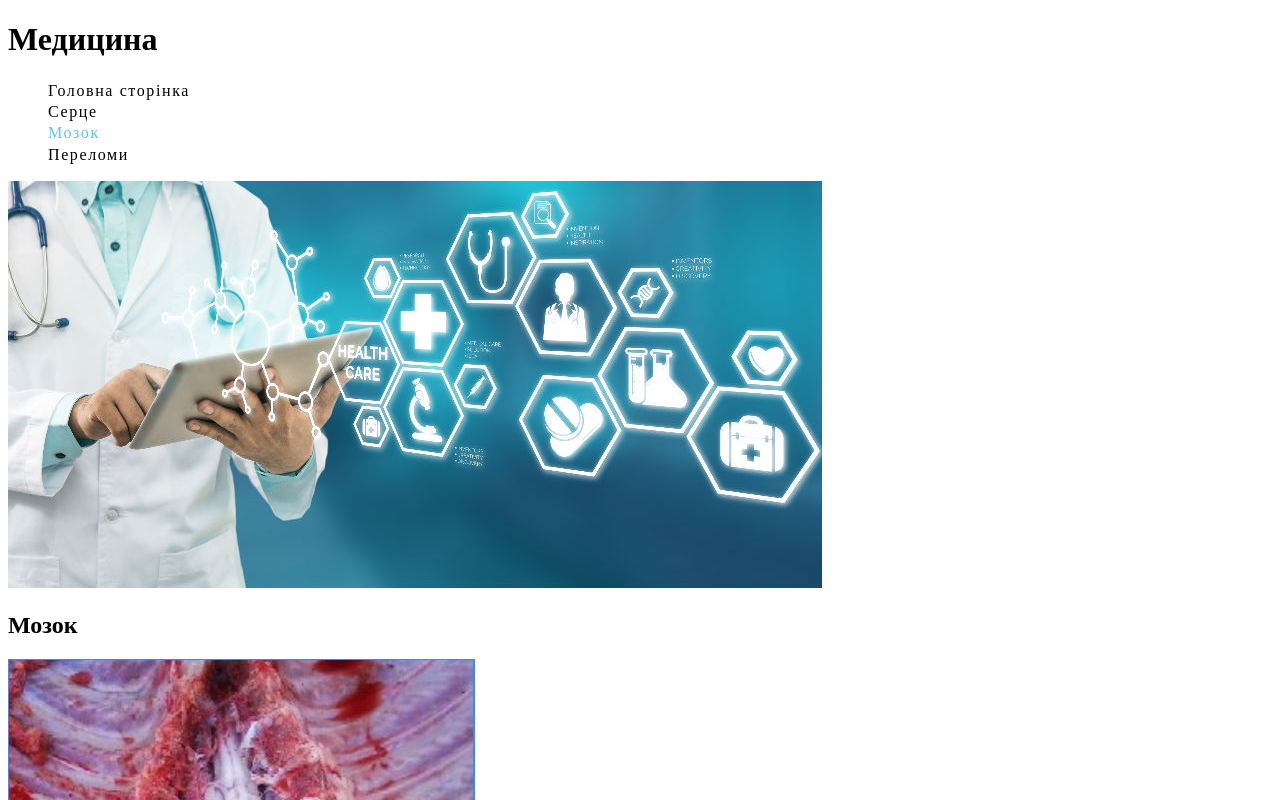
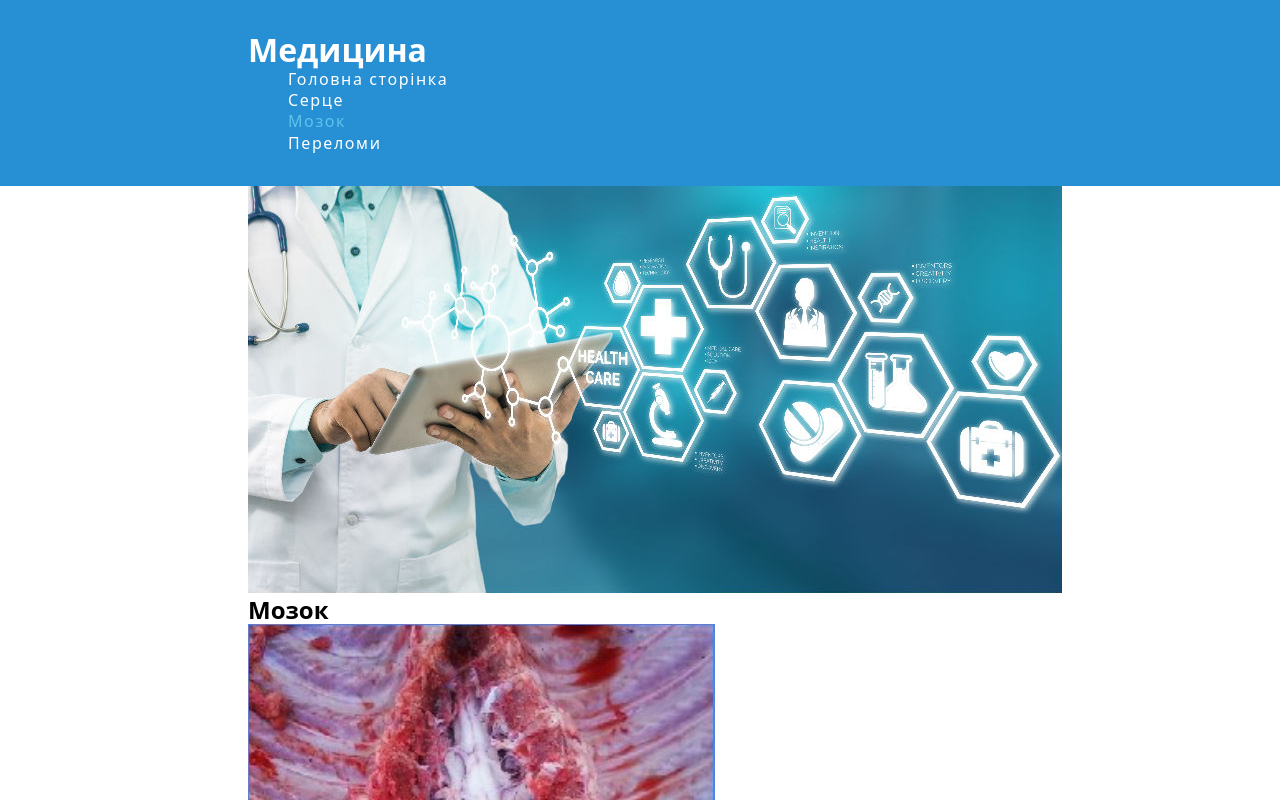
Before and after one commit to HARP2/work1, a plain HTML site: page brain-1.html in a window 1280 px wide. Shown: the top 800 px of the page. Drawn offline with nearby package versions, Linux system fonts and the light colour scheme.

Commit message:
поставив все поцентру

```diff
--- a/brain-1.html
+++ b/brain-1.html
@@ -4,11 +4,13 @@
     <meta charset="UTF-8">
     <meta http-equiv="X-UA-Compatible" content="IE=edge">
     <meta name="viewport" content="width=device-width, initial-scale=1.0">
+    <link rel="stylesheet" href="https://cdnjs.cloudflare.com/ajax/libs/modern-normalize/1.1.0/modern-normalize.min.css" integrity="sha512-wpPYUAdjBVSE4KJnH1VR1HeZfpl1ub8YT/NKx4PuQ5NmX2tKuGu6U/JRp5y+Y8XG2tV+wKQpNHVUX03MfMFn9Q==" crossorigin="anonymous" referrerpolicy="no-referrer" />
     <title>brain</title>
     <link rel="stylesheet" href="./css/main.css">
 </head>
 <body>
-    <header>
+    <header class="header">
+        <div class="container">
         <h1 class="logo"> Медицина </h1>
         <nav>
              <ul class="site-nav list">
@@ -18,27 +20,36 @@
                 <li><a href="./fractures-1.html" class="link"> Переломи </a></li>
             </ul>
         </nav>
+        </div>
     </header>
     <main>
-        <section>
+        <section class="hero">
+            <div class="container">
             <img src="./image/головний фон.jpg" alt="df">
-            <h2 class="title">Мозок</h2>
+            <h2 class="hero-title title">Мозок</h2>
+            </div>
         </section>
         <section>
+            <div class="container">
             <img src="./image/мозок1.jpg" alt="df">
             <h2 class="title">Спиний мозок</h2>
             <p class="text">Спинний мозок (лат. medulla spinalis) — відділ центральної нервової системи, що розміщений у хребтовому каналі, та виконує рефлекторну й провідникову функції. Він починається на рівні нижнього краю отвору потиличної кістки та є безпосереднім продовженням довгастого мозку (нижньої частини головного мозку), а внизу (на рівні І-ІІ поперекових хребців) закінчується конусоподібним звуженням (conus medullaris), від якого вниз відходить кінцева нитка, сформована із сполучної тканини. Ця нитка спускається в крижовий канал і прикріплюється до його стінки. Спинний мозок у дорослої людини являє собою тяж довжиною 41-45 см, дещо сплющений спереду назад, діаметром — 1 см, масою близько 35 грамів.
             </p>
+        </div>
         </section>
         <section>
+            <div class="container">
             <img src="./image/мозок2.JPG" alt="df">
             <h2 class="title">Аденома гіпофіза</h2>
             <p class="text">Аденома гіпофіза — пухлина залозистої тканини гіпофіза (розвиваються з передньої долі - аденогіпофіза). У більшості випадків причина залишається невстановленою.
             </p>
+        </div>
         </section>
         <section>
+            <div class="container">
             <img src="./image/мозок3.jpg" alt="df">
             <h2 class="title">Приголомшлива фотографія, що показує мозок</h2>
+                </div>
         </section>
     </main>
 </body>
--- a/css/main.css
+++ b/css/main.css
@@ -1,8 +1,24 @@
 /* -----------------------------------основні налаштування-----------------------*/
 
 :root{
-    --header-color:black;
+    --header-color:#ffffff;
     --second-color:rgb(95, 195, 235);
+    --typical-margin: 20px;
+}
+.container {
+    width: 814px;
+    padding-left: 15px;
+    padding-right: 15px;
+    margin: 0 auto;
+}
+p,h1,h2,h3,h4,h5,h6{
+  margin: 0;
+}
+ul,oi{
+    margin: 0;
+}
+button{
+    cursor: pointer;
 }
 /* -----------------------------------приховує рядки-----------------------*/
 
@@ -19,6 +35,11 @@
     overflow: hidden;
 }
 /* -----------------------------------налаштування хедера-----------------------*/
+.header {
+    background-color:#278fd4;
+    padding-top: 32px;
+    padding-bottom: 32px;
+}
 .list {
 list-style: none;
 }
@@ -42,4 +63,9 @@ color: var(--second-color)
     color:var(--header-color)
 }
 /* -----------------------------------налаштування боді------------------------ */
+.text,title{
+    max-width: 400px;
+    margin-top: var(--typical-margin)
+}
+
 /* -----------------------------------налаштування футера-----------------------*/
```
Also changed, not shown: fractures-1.html (+14 -1 lines), heard-1.html (+10 -1 lines), index.html (+8 -1 lines).
